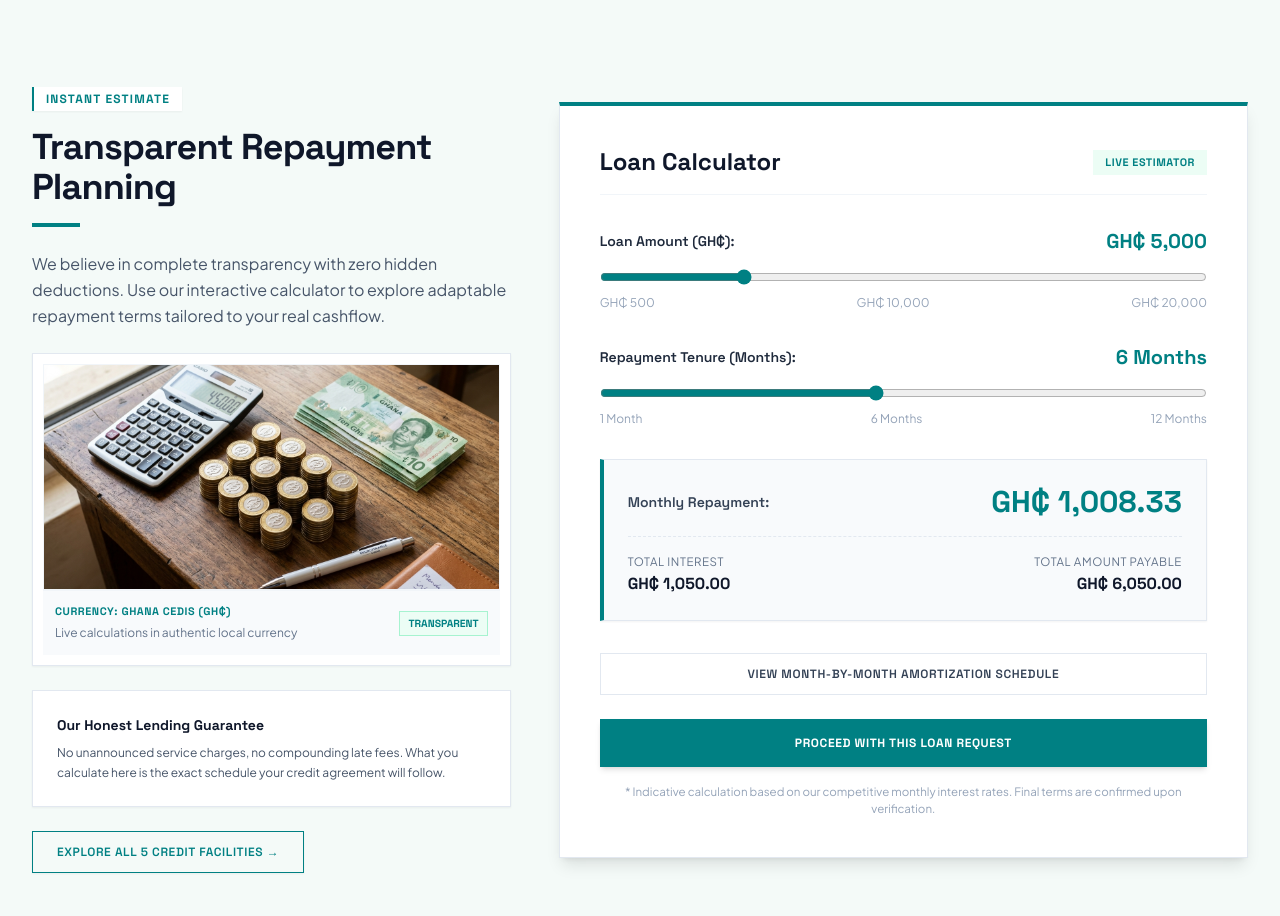
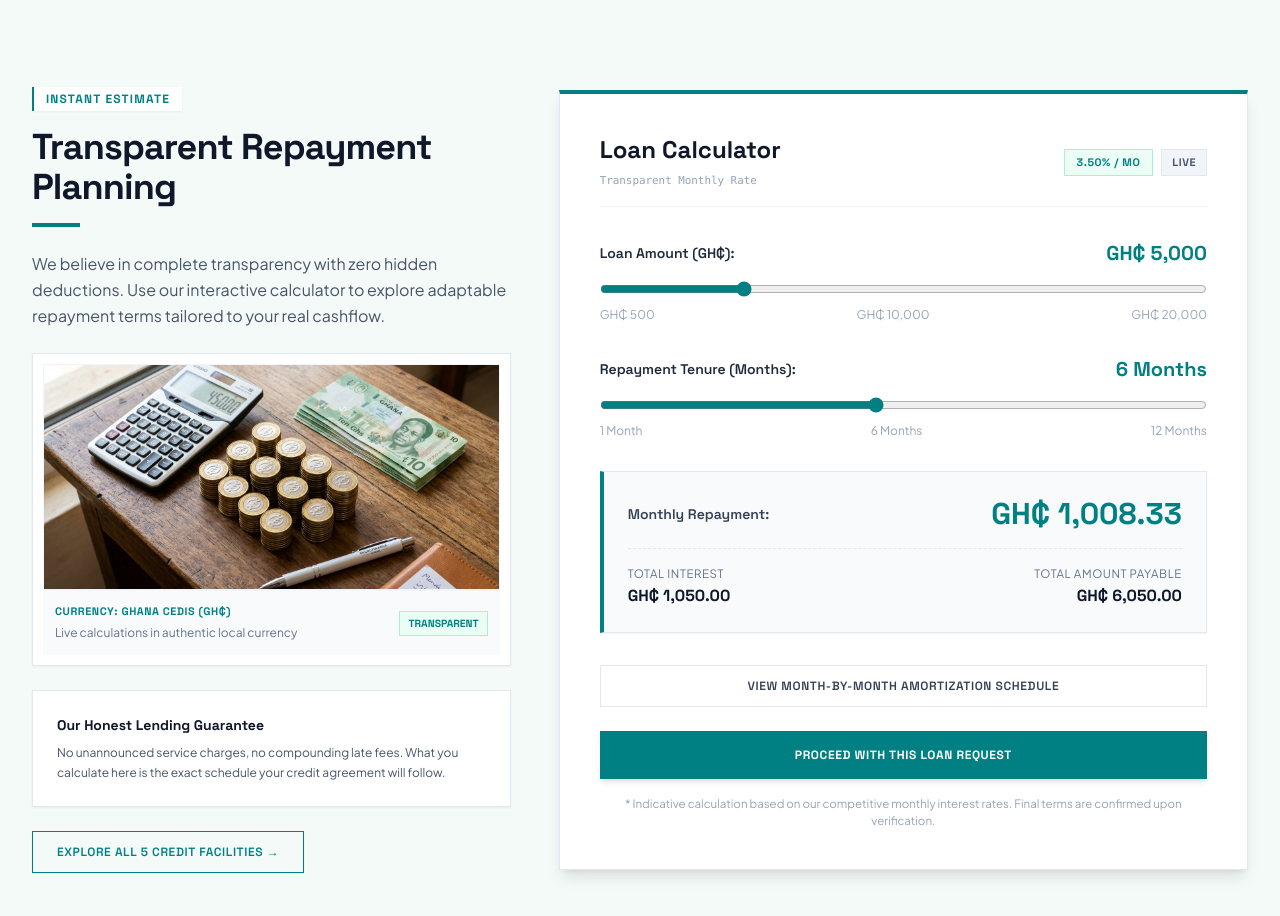
Before and after one commit to Joenyarko/shademicrocredit, a website: page index.html in a window 1280 px wide. Shown: the part 3000-3916 px from the top of the page. Drawn offline with nearby package versions, Linux system fonts and the light colour scheme; no server answers.

Commit message:
feat: connect live Google Sheet CSV URL for real-time interest rate sync

```diff
--- a/index.html
+++ b/index.html
@@ -594,8 +594,14 @@
         <div class="lg:col-span-7">
           <div class="bg-white border-t-4 border-t-shade-teal border border-slate-200 p-8 sm:p-10 shadow-lg">
             <div class="flex items-center justify-between pb-4 border-b border-slate-100 mb-8">
-              <h3 class="font-heading font-bold text-2xl text-slate-900">Loan Calculator</h3>
-              <span class="font-heading font-bold text-[0.68rem] bg-emerald-50 text-shade-teal px-3 py-1 tracking-wider uppercase">LIVE ESTIMATOR</span>
+              <div>
+                <h3 class="font-heading font-bold text-2xl text-slate-900">Loan Calculator</h3>
+                <span class="text-[0.68rem] text-slate-400 font-mono">Transparent Monthly Rate</span>
+              </div>
+              <div class="flex items-center gap-2">
+                <span class="font-heading font-bold text-[0.68rem] bg-emerald-50 text-shade-teal border border-emerald-200 px-3 py-1 tracking-wider uppercase calc-rate-badge">3.50% / Mo</span>
+                <span class="font-heading font-bold text-[0.68rem] bg-slate-100 text-slate-600 border border-slate-200 px-2.5 py-1 tracking-wider uppercase">LIVE</span>
+              </div>
             </div>
 
             <!-- Amount Slider -->
--- a/script.js
+++ b/script.js
@@ -66,11 +66,8 @@ document.addEventListener('DOMContentLoaded', () => {
   const amortizationBody = document.getElementById('amortizationBody') || document.getElementById('scheduleBody');
 
   // GOOGLE SHEET LIVE SYNC CONFIGURATION
-  // To connect the client's Google Sheet:
-  // 1. Create a Google Sheet. Cell A1: "Monthly Rate", Cell B1: 3.5% (or any number)
-  // 2. Click File -> Share -> Publish to web -> Select 'Comma-separated values (.csv)' -> Click Publish
-  // 3. Paste the generated public CSV URL into GOOGLE_SHEET_CSV_URL below:
-  const GOOGLE_SHEET_CSV_URL = '';
+  // Connected to client's live Google Sheet:
+  const GOOGLE_SHEET_CSV_URL = 'https://docs.google.com/spreadsheets/d/e/2PACX-1vSo2DhGVMmlfMDjWyPfWvTI5irzC8MA50gqgl47I-g1hXtH64OQyD51Ktlo6HkMQDHb6o6Nod1RK-gE/pub?gid=0&single=true&output=csv';
 
   // Default fallback rate (3.5% flat per month) if sheet is offline or not configured yet
   let currentMonthlyRate = 0.035;
@@ -98,9 +95,10 @@ document.addEventListener('DOMContentLoaded', () => {
     if (loanAmountDisplay) loanAmountDisplay.textContent = 'GH₵ ' + Number(principal).toLocaleString();
     if (loanTenureDisplay) loanTenureDisplay.textContent = `${months} ${months === 1 ? 'Month' : 'Months'}`;
 
-    if (calcRateBadge) {
-      calcRateBadge.textContent = `${(monthlyRate * 100).toFixed(2)}% / Mo`;
-    }
+    const calcRateBadges = document.querySelectorAll('#calcRateBadge, .calc-rate-badge');
+    calcRateBadges.forEach(badge => {
+      badge.textContent = `${(monthlyRate * 100).toFixed(2)}% / Mo`;
+    });
 
     if (monthlyRepayment) monthlyRepayment.textContent = formatGHS(monthlyPayment);
     if (totalInterestEl) totalInterestEl.textContent = formatGHS(totalInterest);
```
